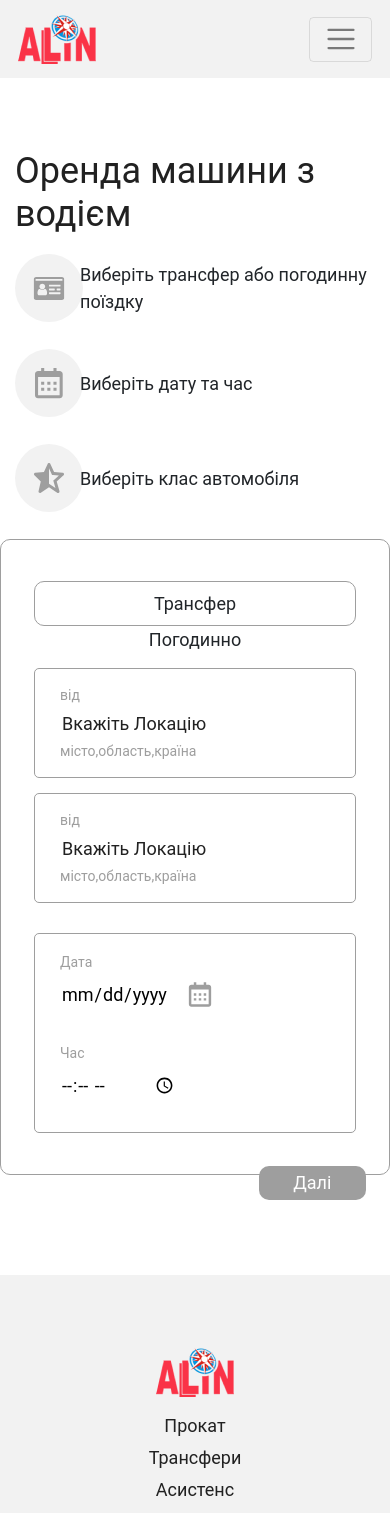
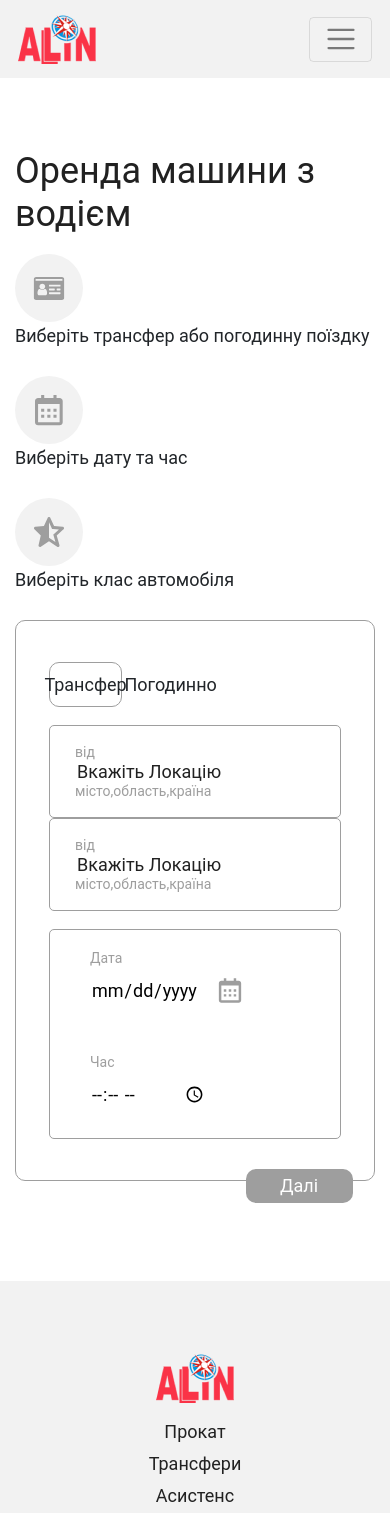
Before and after one commit to vovanolo/alinuamaket, a React (Create React App) app: page /rent_with_driver in a window 390 px wide. Shown: the top 1513 px of the page. Built offline with nearby package versions, Linux system fonts and the light colour scheme.

Commit message:
fix: some margins on rent_with_driver page

```diff
--- a/src/components/LoyaltyCard.jsx
+++ b/src/components/LoyaltyCard.jsx
@@ -20,10 +20,10 @@ export default function LoyaltyCard({ icon, iconAlt, description, margin }) {
 
   return (
     <div className={`row align-items-center mb-${margin}`}>
-      <div className="col-2">
+      <div className="col-xl-2 col-lg-3 col-12 mb-md-3 mb-lg-0">
         <img className="loyalty-card__icon" src={icon} alt={iconAlt} />
       </div>
-      <div className="col-10">
+      <div className="col-xl-10 col-lg-9 col-12">
         <p className="loyalty-card__description">{description}</p>
       </div>
     </div>
--- a/src/pages/RentWithDriver.jsx
+++ b/src/pages/RentWithDriver.jsx
@@ -47,7 +47,7 @@ export default function RentWithDriver() {
     <div className="rent_with_driver mt-6">
       <div className="container">
         <div className="row">
-          <div className="col-md-5 col">
+          <div className="col-lg-5 col-12">
             <h2 className="text_black mb-3">Оренда машини з водієм</h2>
 
             {loyaltyCardsData.map(({ icon, iconAlt, description }) => (
@@ -60,17 +60,18 @@ export default function RentWithDriver() {
             ))}
 
           </div>
-          <div className="col-md-7 rent_form">
+          <div className="col-lg-7 col-12">
+            <form className="rent_form">
               <button>Далі</button>
               <div className="row">
-              <div className="col-md-3 transf_border d-flex justify-content-center align-items-center">
+                <div className="col-3 transf_border d-flex justify-content-center align-items-center">
                   <p>Трансфер</p>
                 </div>
-              <div className="col-md-4 d-flex justify-content-center align-items-center">
+                <div className="col-4 d-flex justify-content-center align-items-center">
                   <p>Погодинно</p>
                 </div>
               </div>
-            <div className="row d-flex justify-content-between">
+              <div className="row mt-3 d-flex justify-content-between">
                 <div className="col-md-5 transf-location d-flex flex-column justify-content-between">
                   <p>від</p>
                   <input placeholder="Вкажіть Локацію" className="transf_input" type="text" />
@@ -82,20 +83,21 @@ export default function RentWithDriver() {
                   <p>місто,область,країна</p>
                 </div>
               </div>
-            <div className="row">
-              <div className="col-12 transf_date">
-                <div className="row d-flex justify-content-between">
-                  <div className="col-md-5">
+              <div className="row mt-3 transf_date">
+                <div className="col-lg-5 mb-md-3 mb-lg-0">
+                  <label className="transf-date__input">
                     <p>Дата</p>
                     <input type="date" className="transf_time_input" />
+                  </label>
                 </div>
-                  <div className="col-md-5 margin_down">
+                <div className="col-lg-5 offset-lg-2 transf_date-input">
+                  <label className="transf-date__input">
                     <p>Час</p>
                     <input type="time" className="transf_time_input" />
+                  </label>
                 </div>
               </div>
-              </div>
-            </div>
+            </form>
           </div>
         </div>
       </div>
--- a/src/styles/rent_with_driver.css
+++ b/src/styles/rent_with_driver.css
@@ -16,10 +16,8 @@
 }
 
 .transf-location {
-  height: 110px;
   border: 1px solid #9E9E9E;
   border-radius: 5px;
-  margin-top: 15px;
   padding: 18px 25px;
 }
 
@@ -29,21 +27,13 @@
   color: #9E9E9E;
 }
 
+.transf_date-container {
+  padding: 20px 25px;
+}
+
 .transf_date {
   border: 1px solid #9E9E9E;
   border-radius: 5px;
-  height: 100px;
-  margin-top: 30px;
-  padding: 20px 0 0 25px;
-}
-
-@media(max-width:560px){
-  .transf_date{
-    height: 200px;
-  }
-  .margin_down{
-    margin-top: 2em;
-  }
 }
 
 .transf_date p {
@@ -59,6 +49,10 @@
   line-height: 21px;
   color: var(--color-black);
   width: 100%;
+}
+
+.transf-date__input {
+  padding: 20px 25px;
 }
 
 .transf_input::placeholder {
@@ -85,7 +79,6 @@
   right: 6%;
 }
 
-
 [type="date"] {
   background:#fff url(../images/rent_with_driver/calendar_no_bg.svg) 97% 50% no-repeat;
 }
@@ -99,3 +92,9 @@
 [type="date"]::-webkit-calendar-picker-indicator {
   opacity: 0;
 }
+
+@media(max-width:560px){
+  .margin_down{
+    margin-top: 2em;
+  }
+}
```
Lines whose indentation alone changed are shown as unchanged.
